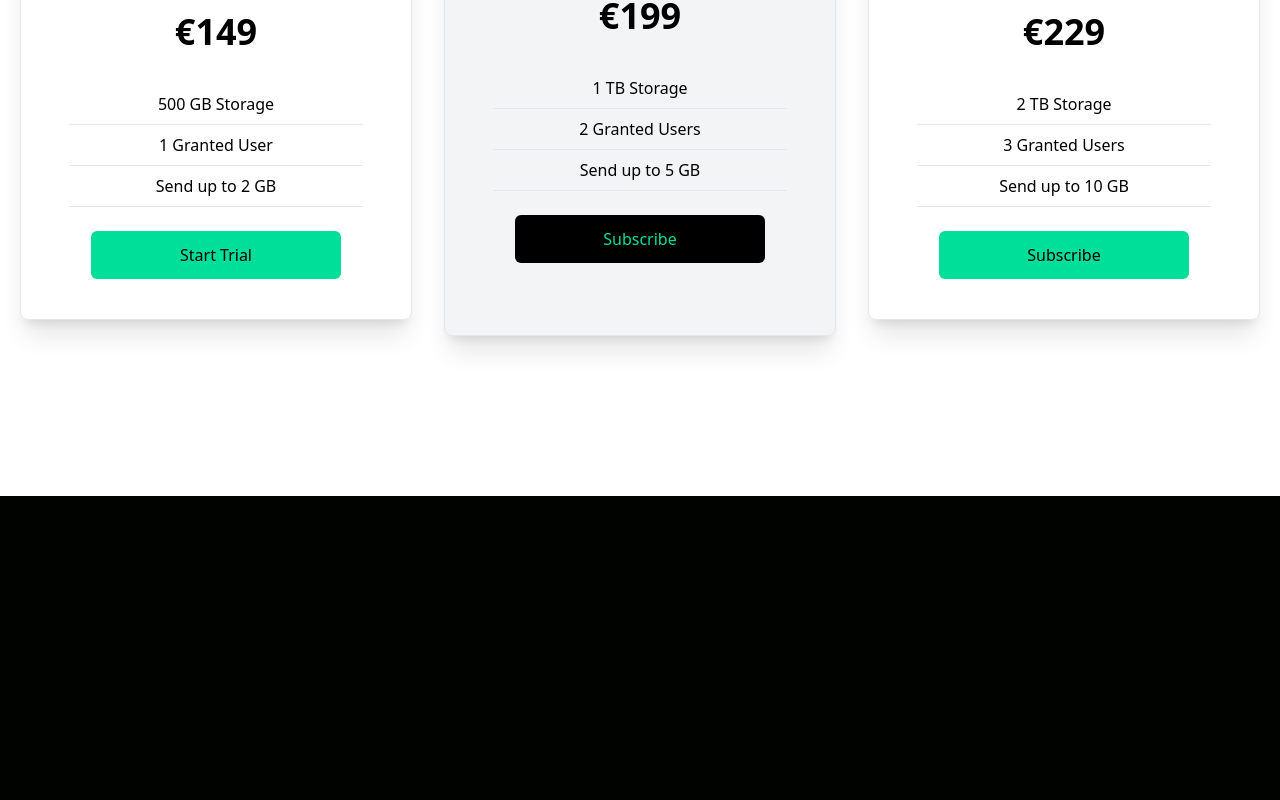
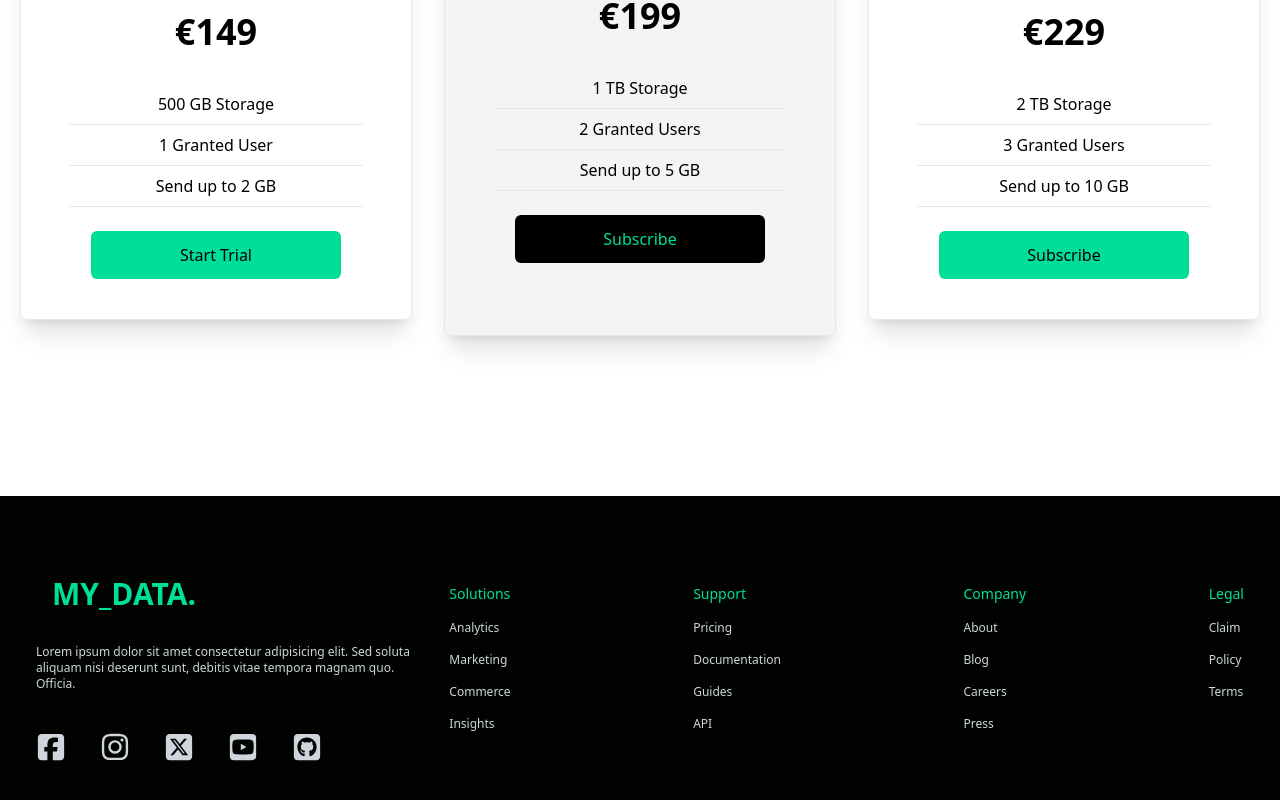
Before and after one commit to edantal/Theme-MyData--ReactJS, a React (Create React App) app: page / in a window 1280 px wide. Shown: the part 1958-2758 px from the top of the page. Before the commit the page ends 2454 px from the top, so only its background shows below. Built offline with nearby package versions, Linux system fonts and the light colour scheme.

Commit message:
Design footer

```diff
--- a/src/App.js
+++ b/src/App.js
@@ -4,6 +4,7 @@ import Hero from './components/Hero'
 import Analytics from './components/Analytics'
 import Newsletter from './components/Newsletter'
 import Cards from './components/Cards'
+import Footer from './components/Footer'
 
 function App() {
   return (
@@ -13,6 +14,7 @@ function App() {
       <Analytics />
       <Newsletter />
       <Cards />
+      <Footer />
     </div>
   )
 }
--- /dev/null
+++ b/src/components/Footer.jsx
@@ -0,0 +1,71 @@
+import React from 'react'
+import {
+  FaSquareGithub,
+  FaInstagram,
+  FaSquareFacebook,
+  FaSquareYoutube,
+  FaSquareXTwitter,
+} from 'react-icons/fa6'
+
+const Footer = () => {
+  return (
+    <div className='max-w-[1240px] mx-auto py-16 px-4 grid lg:grid-cols-3 gap-8 text-gray-300'>
+      <div className=''>
+        <h1 className='w-full text-3xl font-bold text-[#00df9a] uppercase m-4'>
+          My_Data.
+        </h1>
+        <p className='py-4 text-xs'>
+          Lorem ipsum dolor sit amet consectetur adipisicing elit. Sed soluta
+          aliquam nisi deserunt sunt, debitis vitae tempora magnam quo. Officia.
+        </p>
+        <div className='flex justify-between md:w-[75%] my-6'>
+          <FaSquareFacebook size={30} />
+          <FaInstagram size={30} />
+          <FaSquareXTwitter size={30} />
+          <FaSquareYoutube size={30} />
+          <FaSquareGithub size={30} />
+        </div>
+      </div>
+
+      <div className='lg:col-span-2 flex justify-between lg:mt-6'>
+        <div className=''>
+          <h6 className='font-base text-sm text-[#00df9a] mb-2'>Solutions</h6>
+          <ul className='text-xs font-light'>
+            <li className='py-2'>Analytics</li>
+            <li className='py-2'>Marketing</li>
+            <li className='py-2'>Commerce</li>
+            <li className='py-2'>Insights</li>
+          </ul>
+        </div>
+        <div className=''>
+          <h6 className='font-base text-sm text-[#00df9a] mb-2'>Support</h6>
+          <ul className='text-xs font-light'>
+            <li className='py-2'>Pricing</li>
+            <li className='py-2'>Documentation</li>
+            <li className='py-2'>Guides</li>
+            <li className='py-2'>API</li>
+          </ul>
+        </div>
+        <div className=''>
+          <h6 className='font-base text-sm text-[#00df9a] mb-2'>Company</h6>
+          <ul className='text-xs font-light'>
+            <li className='py-2'>About</li>
+            <li className='py-2'>Blog</li>
+            <li className='py-2'>Careers</li>
+            <li className='py-2'>Press</li>
+          </ul>
+        </div>
+        <div className=''>
+          <h6 className='font-base text-sm text-[#00df9a] mb-2'>Legal</h6>
+          <ul className='text-xs font-light'>
+            <li className='py-2'>Claim</li>
+            <li className='py-2'>Policy</li>
+            <li className='py-2'>Terms</li>
+          </ul>
+        </div>
+      </div>
+    </div>
+  )
+}
+
+export default Footer
```
